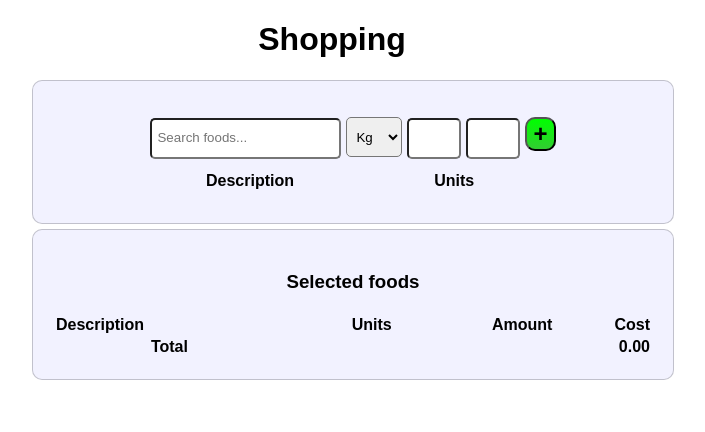
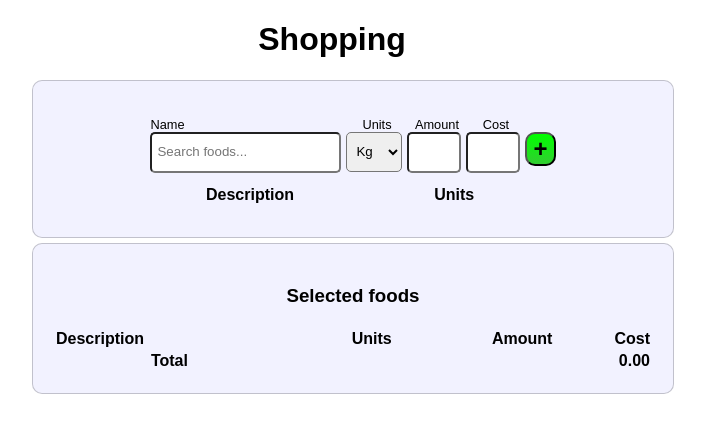
Before and after one commit to nikrb/shopping, a React (Create React App) app in the folder client/: page / in a window 1280 px wide. Shown: the top 432 px of the page, without its empty margins (308-1013 px from the left). Built offline with nearby package versions, Linux system fonts and the light colour scheme.

Commit message:
add labels to search food box

```diff
--- a/client/src/App.css
+++ b/client/src/App.css
@@ -2,13 +2,22 @@
 html {
   font-family: sans-serif;
 }
-
+label {
+  display: block;
+  font-size: 0.8em;
+}
+.food-field {
+  float: left;
+}
 .App {
   width: 600px;
   margin: 0 auto;
   text-align: center;
 }
-
+#food-input-form {
+  display:flex;
+  justify-content: center;
+}
 #food-search {
   margin-top: 1em;
 }
--- a/client/src/components/FoodSearch.js
+++ b/client/src/components/FoodSearch.js
@@ -89,21 +89,36 @@ class FoodSearch extends React.Component {
 
     return (
       <div id='food-search'>
-        <div>
+        <div id='food-input-form'>
+          <div className='food-field'>
+            <label htmlFor="name_field" className="left-align">Name</label>
             <input type='text' placeholder='Search foods...'
               value={this.state.searchValue} onChange={this.handleSearchChange}
               ref={(search_input) => { this.search_input = search_input;}}/>
-          <select onChange={this.handleUnitChange} value={this.state.units}
+          </div>
+          <div className="food-field">
+            <label htmlFor="units_field">Units</label>
+            <select name="units_field" onChange={this.handleUnitChange} value={this.state.units}
               onKeyUp={this.handleUnitsKeyUp} >
               <option value="kg">Kg</option>
               <option value='unit'>Unit</option>
             </select>
-          <input type='text' className='entry-narrow' value={this.state.amount}
+          </div>
+          <div className="food-field">
+            <label htmlFor="amount_field">Amount</label>
+            <input type='text' name="amount_field" className='entry-narrow' value={this.state.amount}
               onChange={this.handleAmountChange} onFocus={this.handleTextFocus}
               ref={(input) => { this.entry_amount = input;}} />
-          <input type='text' className='entry-narrow'
+          </div>
+          <div className="food-field">
+            <label htmlFor="cost_field">Cost</label>
+            <input type='text' name="cost_field" className='entry-narrow'
               value={this.state.cost} onChange={this.handleCostChange} />
-          <button type="button" onClick={this.handleSearchSelect}>+</button>
+          </div>
+          <div className="food-field">
+            <label htmlFor="add_button">&nbsp;</label>
+            <button type="button" name="add_button" onClick={this.handleSearchSelect}>+</button>
+          </div>
         </div>
         <div className='food-search-table'>
           <table>
```
Lines whose indentation alone changed are shown as unchanged.
